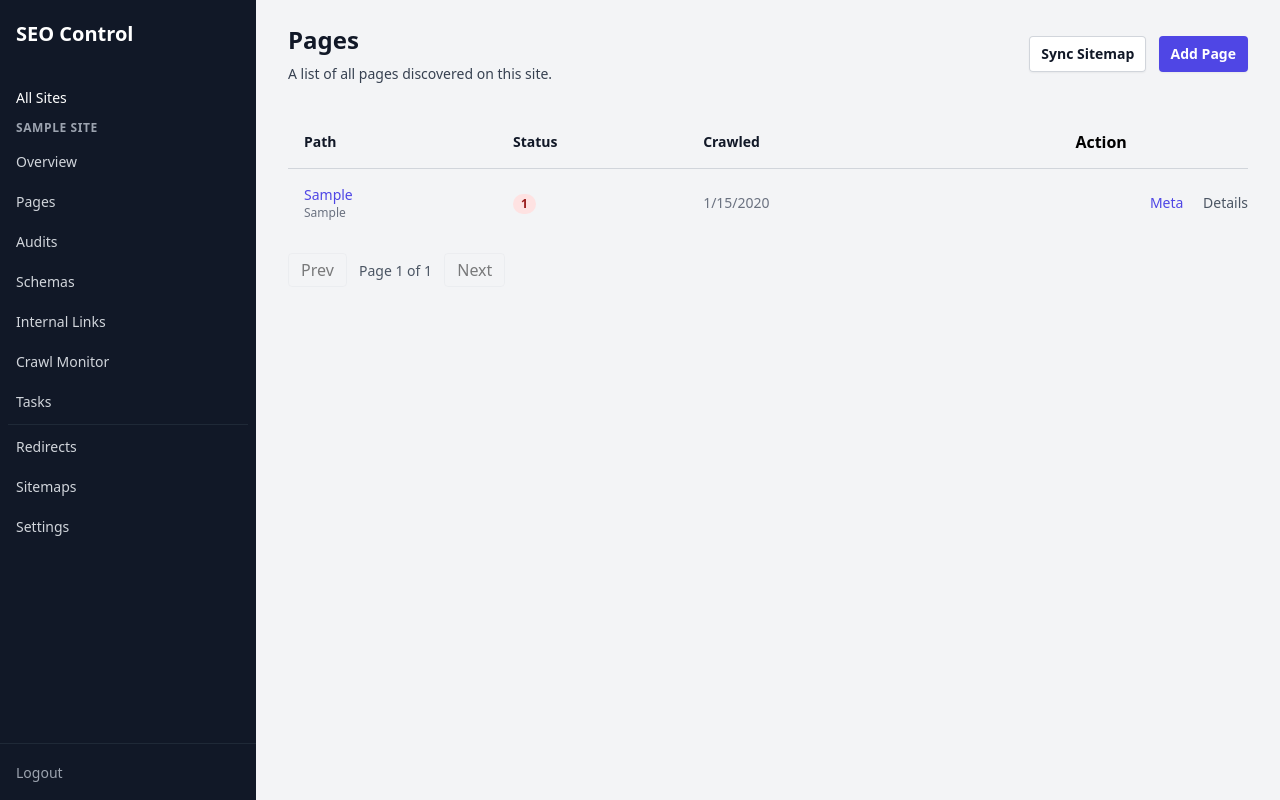
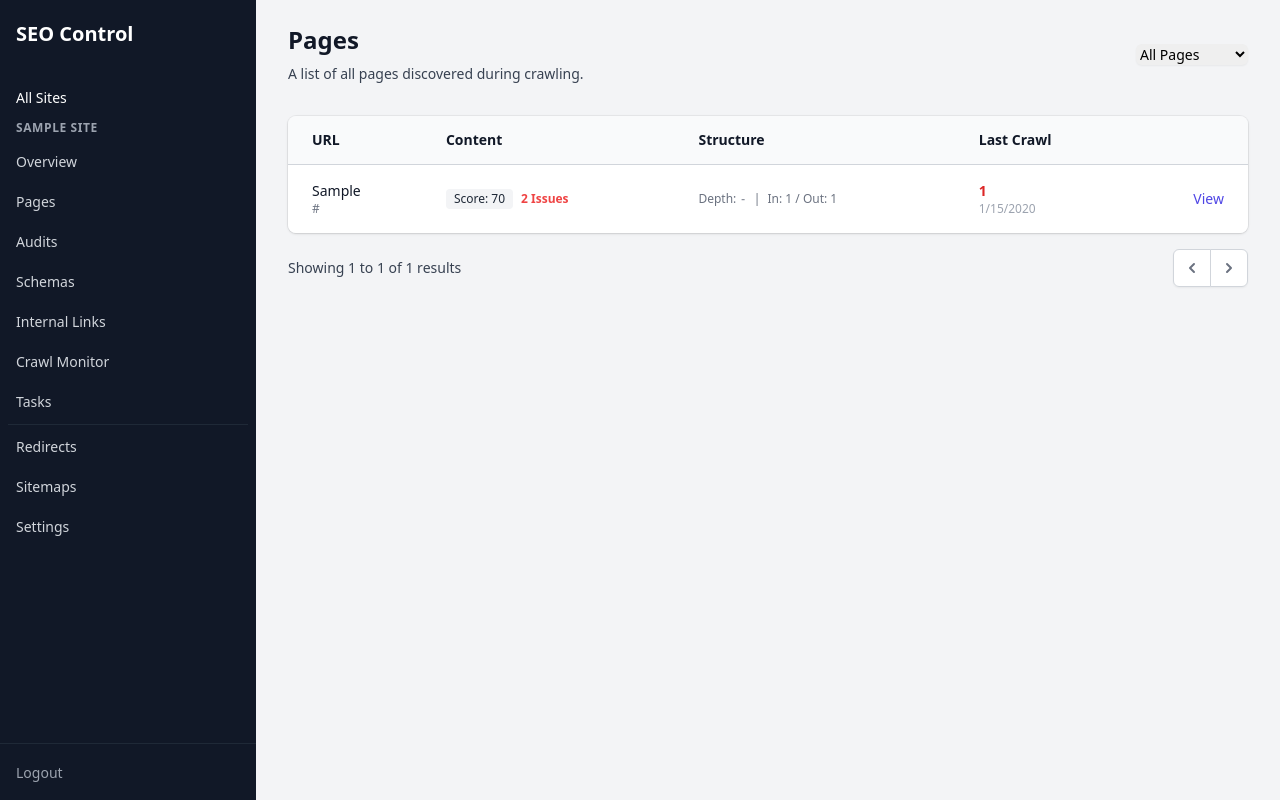
Before and after one commit to gemmey1020/new-seo, a Laravel app: page /sites/1/pages in a window 1280 px wide. Run offline with Laravel 10, Linux system fonts and the light colour scheme; a user stored in the database is signed in; tables that the repository leaves empty hold one stand-in row (values such as "Sample post"); settings files or empty folders that the repository lacks are supplied; some libraries are stand-ins or nearby versions.

Commit message:
refactor: Redesign crawl monitor UI to display runs in a table and introduce a detailed view for individual pages.

```diff
--- a/app/Http/Controllers/Api/V1/PageController.php
+++ b/app/Http/Controllers/Api/V1/PageController.php
@@ -14,7 +14,19 @@ class PageController extends Controller
      */
     public function index(Request $request, $siteId)
     {
-        return Page::where('site_id', $siteId)->paginate(50);
+        $query = Page::where('site_id', $siteId)->orderBy('id', 'asc');
+
+        // Filter: Orphans
+        if ($request->has('orphan') && $request->boolean('orphan')) {
+            $query->doesntHave('inboundLinks')->where('path', '!=', '/');
+        }
+
+        $pages = $query->paginate(50);
+
+        // Append Computed Attributes for UI
+        $pages->getCollection()->each->setAppends(['analysis', 'structure']);
+
+        return $pages;
     }
 
     /**
@@ -32,7 +44,9 @@ class PageController extends Controller
      */
     public function show($siteId, $pageId)
     {
-        return Page::where('site_id', $siteId)->findOrFail($pageId);
+        $page = Page::where('site_id', $siteId)->findOrFail($pageId);
+        $page->setAppends(['analysis', 'structure']);
+        return $page;
     }
 
     /**
--- a/resources/views/sites/pages/index.blade.php
+++ b/resources/views/sites/pages/index.blade.php
@@ -4,170 +4,163 @@
 <div class="sm:flex sm:items-center">
     <div class="sm:flex-auto">
         <h1 class="text-2xl font-semibold text-gray-900">Pages</h1>
-        <p class="mt-2 text-sm text-gray-700">A list of all pages discovered on this site.</p>
+        <p class="mt-2 text-sm text-gray-700">A list of all pages discovered during crawling.</p>
     </div>
-    <div class="mt-4 sm:ml-16 sm:mt-0 sm:flex-none">
-        <button onclick="importSitemap()" class="mr-2 rounded bg-white px-3 py-2 text-sm font-semibold text-gray-900 shadow-sm ring-1 ring-inset ring-gray-300 hover:bg-gray-50">Sync Sitemap</button>
-        <button onclick="createPage()" class="rounded bg-indigo-600 px-3 py-2 text-sm font-semibold text-white shadow-sm hover:bg-indigo-500">Add Page</button>
+    <div class="mt-4 sm:mt-0 sm:ml-16 sm:flex-none">
+        <select id="filter-orphan" onchange="loadPages(1)" class="block w-full rounded-md border-gray-300 shadow-sm focus:border-indigo-500 focus:ring-indigo-500 sm:text-sm">
+            <option value="0">All Pages</option>
+            <option value="1">Orphans Only</option>
+        </select>
     </div>
 </div>
 
-<div class="mt-8 flow-root">
-    <div class="-mx-4 -my-2 overflow-x-auto sm:-mx-6 lg:-mx-8">
-        <div class="inline-block min-w-full py-2 align-middle sm:px-6 lg:px-8">
+<div class="mt-8 flex flex-col">
+    <div class="-my-2 -mx-4 overflow-x-auto sm:-mx-6 lg:-mx-8">
+        <div class="inline-block min-w-full py-2 align-middle md:px-6 lg:px-8">
+            <div class="overflow-hidden shadow ring-1 ring-black ring-opacity-5 md:rounded-lg">
                 <table class="min-w-full divide-y divide-gray-300">
-                <thead>
+                    <thead class="bg-gray-50">
                         <tr>
-                        <th class="py-3.5 pl-4 pr-3 text-left text-sm font-semibold text-gray-900">Path</th>
-                        <th class="px-3 py-3.5 text-left text-sm font-semibold text-gray-900">Status</th>
-                        <th class="px-3 py-3.5 text-left text-sm font-semibold text-gray-900">Crawled</th>
-                        <th class="relative py-3.5 pl-3 pr-4 sm:pr-0">Action</th>
+                            <th scope="col" class="py-3.5 pl-4 pr-3 text-left text-sm font-semibold text-gray-900 sm:pl-6">URL</th>
+                            <th scope="col" class="px-3 py-3.5 text-left text-sm font-semibold text-gray-900">Content</th>
+                            <th scope="col" class="px-3 py-3.5 text-left text-sm font-semibold text-gray-900">Structure</th>
+                            <th scope="col" class="px-3 py-3.5 text-left text-sm font-semibold text-gray-900">Last Crawl</th>
+                            <th scope="col" class="relative py-3.5 pl-3 pr-4 sm:pr-6">
+                                <span class="sr-only">View</span>
+                            </th>
                         </tr>
                     </thead>
-                <tbody class="divide-y divide-gray-200" id="pages-table-body">
-                    <!-- JS Populated -->
+                    <tbody id="pages-table-body" class="divide-y divide-gray-200 bg-white">
+                        <tr>
+                            <td colspan="5" class="py-4 text-center text-sm text-gray-500">Loading...</td>
+                        </tr>
                     </tbody>
                 </table>
             </div>
         </div>
-    <!-- Pagination -->
-    <div class="mt-4" id="pagination-controls"></div>
     </div>
+</div>
+
+<div class="mt-4 flex items-center justify-between">
+    <div class="flex-1 flex justify-between sm:hidden">
+        <button onclick="changePage(-1)" id="mobile-prev" class="relative inline-flex items-center px-4 py-2 border border-gray-300 text-sm font-medium rounded-md text-gray-700 bg-white hover:bg-gray-50">Previous</button>
+        <button onclick="changePage(1)" id="mobile-next" class="ml-3 relative inline-flex items-center px-4 py-2 border border-gray-300 text-sm font-medium rounded-md text-gray-700 bg-white hover:bg-gray-50">Next</button>
+    </div>
+    <div class="hidden sm:flex-1 sm:flex sm:items-center sm:justify-between">
+        <div>
+            <p class="text-sm text-gray-700">
+                Showing <span class="font-medium" id="page-from">0</span> to <span class="font-medium" id="page-to">0</span> of <span class="font-medium" id="page-total">0</span> results
+            </p>
+        </div>
+        <div>
+            <nav class="relative z-0 inline-flex rounded-md shadow-sm -space-x-px" aria-label="Pagination">
+                <button onclick="changePage(-1)" id="desk-prev" class="relative inline-flex items-center px-2 py-2 rounded-l-md border border-gray-300 bg-white text-sm font-medium text-gray-500 hover:bg-gray-50">
+                    <span class="sr-only">Previous</span>
+                    <!-- Chevron Left -->
+                    <svg class="h-5 w-5" xmlns="http://www.w3.org/2000/svg" viewBox="0 0 20 20" fill="currentColor"><path fill-rule="evenodd" d="M12.707 5.293a1 1 0 010 1.414L9.414 10l3.293 3.293a1 1 0 01-1.414 1.414l-4-4a1 1 0 010-1.414l4-4a1 1 0 011.414 0z" clip-rule="evenodd" /></svg>
+                </button>
+                <button onclick="changePage(1)" id="desk-next" class="relative inline-flex items-center px-2 py-2 rounded-r-md border border-gray-300 bg-white text-sm font-medium text-gray-500 hover:bg-gray-50">
+                    <span class="sr-only">Next</span>
+                    <!-- Chevron Right -->
+                    <svg class="h-5 w-5" xmlns="http://www.w3.org/2000/svg" viewBox="0 0 20 20" fill="currentColor"><path fill-rule="evenodd" d="M7.293 14.707a1 1 0 010-1.414L10.586 10 7.293 6.707a1 1 0 011.414-1.414l4 4a1 1 0 010 1.414l-4 4a1 1 0 01-1.414 0z" clip-rule="evenodd" /></svg>
+                </button>
+            </nav>
+        </div>
+    </div>
+</div>
+@endsection
 
 @push('scripts')
 <script>
-    // C.3 - Toast notification system for visual feedback
-    function showToast(message, type = 'success') {
-        const toast = document.createElement('div');
-        toast.className = `fixed top-4 right-4 px-4 py-3 rounded shadow-lg z-50 transition-opacity duration-300 ${
-            type === 'success' ? 'bg-green-500 text-white' :
-            type === 'error' ? 'bg-red-500 text-white' :
-            'bg-blue-500 text-white'
-        }`;
-        toast.textContent = message;
-        document.body.appendChild(toast);
-        setTimeout(() => {
-            toast.style.opacity = '0';
-            setTimeout(() => toast.remove(), 300);
-        }, 3000);
+    let currentPage = 1;
+    let lastPage = 1;
+
+    async function loadPages(page = 1) {
+        currentPage = page;
+        const orphan = document.getElementById('filter-orphan').value;
+        const tbody = document.getElementById('pages-table-body');
+
+        tbody.innerHTML = '<tr><td colspan="5" class="py-4 text-center text-sm text-gray-500">Loading...</td></tr>';
+
+        try {
+            const res = await api(`/sites/${SITE_ID}/pages?page=${page}&orphan=${orphan}`);
+            renderTable(res.data);
+            updatePagination(res);
+        } catch (e) {
+            tbody.innerHTML = '<tr><td colspan="5" class="py-4 text-center text-sm text-red-500">Error loading pages.</td></tr>';
+        }
     }
 
-    async function loadPages(pageUrl = `/sites/${SITE_ID}/pages`) {
-        // Strip API_BASE if handled by api(), but pagination returns full URL.
-        // Our api helper appends API_BASE.
-        // So we need to handle pagination links carefully.
-        // Pagination return: "http://localhost/api/v1/sites/..."
-        // api() expects endpoint relative to v1.
-
-        let endpoint = pageUrl;
-        if (pageUrl.includes('/api/v1')) {
-             endpoint = pageUrl.split('/api/v1')[1];
-        }
-
-        const res = await api(endpoint);
+    function renderTable(pages) {
         const tbody = document.getElementById('pages-table-body');
-
-        if (!res.data || res.data.length === 0) {
-            tbody.innerHTML = `<tr><td colspan="4" class="py-8 text-center text-gray-500">No pages found. Use "Add Page" or "Sync Sitemap" to populate.</td></tr>`;
-            document.getElementById('pagination-controls').innerHTML = '';
+        if (pages.length === 0) {
+            tbody.innerHTML = '<tr><td colspan="5" class="py-4 text-center text-sm text-gray-500">No pages found.</td></tr>';
             return;
         }
 
-        tbody.innerHTML = res.data.map(page => `
+        tbody.innerHTML = pages.map(page => {
+            const analysis = page.analysis || {};
+            const structure = page.structure || {};
+            const score = analysis.score ?? 0;
+            const issues = (analysis.issues || []).length;
+            const statusColor = page.http_status_last === 200 ? 'text-green-600' : 'text-red-600';
+
+            return `
                 <tr>
-                <td class="whitespace-nowrap py-4 pl-4 pr-3 text-sm font-medium text-gray-900">
-                    <a href="/sites/${SITE_ID}/pages/${page.id}" class="text-indigo-600 hover:text-indigo-900">${page.path}</a>
-                    <div class="text-xs text-gray-500">${page.page_type || 'General'}</div>
+                    <td class="whitespace-nowrap py-4 pl-4 pr-3 text-sm sm:pl-6">
+                        <div class="font-medium text-gray-900 truncate max-w-md" title="${page.url}">${page.path}</div>
+                        <div class="text-gray-500 text-xs">${page.url}</div>
                     </td>
                     <td class="whitespace-nowrap px-3 py-4 text-sm text-gray-500">
-                    <span class="inline-flex rounded-full bg-${page.http_status_last === 200 ? 'green' : 'red'}-100 px-2 text-xs font-semibold leading-5 text-${page.http_status_last === 200 ? 'green' : 'red'}-800">
-                        ${page.http_status_last || 'N/A'}
+                        <div class="flex items-center gap-2">
+                             <span class="inline-flex items-center px-2 py-0.5 rounded text-xs font-medium bg-gray-100 text-gray-800">
+                                Score: ${score}
                              </span>
+                             <span class="${issues > 0 ? 'text-red-500 font-bold' : 'text-green-500'} text-xs">
+                                ${issues} Issues
+                             </span>
+                        </div>
                     </td>
                     <td class="whitespace-nowrap px-3 py-4 text-sm text-gray-500">
-                    ${page.last_crawled_at ? new Date(page.last_crawled_at).toLocaleDateString() : 'Never'}
+                        <div class="text-xs">
+                            Depth: <span class="font-mono">${structure.depth_from_home ?? '-'}</span>
+                            <span class="mx-1">|</span>
+                            In: ${structure.inbound_count} / Out: ${structure.outbound_count}
+                        </div>
+                        ${structure.is_orphan ? '<span class="inline-flex items-center px-2 py-0.5 rounded text-xs font-medium bg-yellow-100 text-yellow-800 mt-1">Orphan</span>' : ''}
                     </td>
-                <td class="relative whitespace-nowrap py-4 pl-3 pr-4 text-right text-sm font-medium sm:pr-0">
-                    <a href="/sites/${SITE_ID}/pages/${page.id}/meta" class="text-indigo-600 hover:text-indigo-900 mr-4">Meta</a>
-                    <a href="/sites/${SITE_ID}/pages/${page.id}" class="text-gray-600 hover:text-gray-900">Details</a>
+                    <td class="whitespace-nowrap px-3 py-4 text-sm text-gray-500">
+                        ${page.http_status_last ? `<span class="${statusColor} font-bold">${page.http_status_last}</span>` : '<span class="text-gray-400">Pending</span>'}
+                        <div class="text-xs text-gray-400">${page.last_crawled_at ? new Date(page.last_crawled_at).toLocaleDateString() : 'Never'}</div>
+                    </td>
+                    <td class="relative whitespace-nowrap py-4 pl-3 pr-4 text-right text-sm font-medium sm:pr-6">
+                        <a href="/sites/${SITE_ID}/pages/${page.id}" class="text-indigo-600 hover:text-indigo-900">View</a>
                     </td>
                 </tr>
-        `).join('');
-
-        // Simple Next/Prev
-        const pag = document.getElementById('pagination-controls');
-        pag.innerHTML = `
-            <button ${!res.prev_page_url ? 'disabled' : ''} onclick="loadPages('${res.prev_page_url}')" class="px-3 py-1 border rounded disabled:opacity-50">Prev</button>
-            <span class="px-2 text-sm text-gray-600">Page ${res.current_page} of ${res.last_page}</span>
-            <button ${!res.next_page_url ? 'disabled' : ''} onclick="loadPages('${res.next_page_url}')" class="px-3 py-1 border rounded disabled:opacity-50">Next</button>
             `;
+        }).join('');
     }
 
-    // C.1 - Sync Sitemap with visual feedback
-    async function importSitemap() {
-        if(!confirm('Import/Sync sitemaps now?')) return;
+    function updatePagination(res) {
+        lastPage = res.last_page;
+        document.getElementById('page-from').textContent = res.from || 0;
+        document.getElementById('page-to').textContent = res.to || 0;
+        document.getElementById('page-total').textContent = res.total || 0;
 
-        const btn = event.target;
-        const originalText = btn.textContent;
-        btn.textContent = 'Syncing...';
-        btn.disabled = true;
+        const prevBtn = document.getElementById('desk-prev');
+        const nextBtn = document.getElementById('desk-next');
 
-        try {
-            const result = await api(`/sites/${SITE_ID}/pages/import-sitemap`, 'POST');
-            showToast('Sitemap sync initiated! Pages will appear after processing.', 'success');
-            // Reload pages after short delay to show new data
-            setTimeout(() => loadPages(), 1500);
-        } catch(e) {
-            const errorMsg = e.message || 'Error triggering import.';
-            showToast(errorMsg, 'error');
-        } finally {
-            btn.textContent = originalText;
-            btn.disabled = false;
+        prevBtn.disabled = res.current_page <= 1;
+        nextBtn.disabled = res.current_page >= res.last_page;
+    }
+
+    function changePage(delta) {
+        const newPage = currentPage + delta;
+        if (newPage >= 1 && newPage <= lastPage) {
+            loadPages(newPage);
         }
     }
 
-    // C.2 - Add Page with modal-style prompt and feedback
-    async function createPage() {
-        const path = prompt('Enter page path (e.g. /about):');
-        if(!path) return;
-
-        // Validate path starts with /
-        if (!path.startsWith('/')) {
-            showToast('Path must start with /', 'error');
-            return;
-        }
-
-        const btn = event.target;
-        const originalText = btn.textContent;
-        btn.textContent = 'Adding...';
-        btn.disabled = true;
-
-        try {
-            // Build full URL from site domain
-            const siteInfo = await api(`/sites/${SITE_ID}`);
-            const fullUrl = `https://${siteInfo.domain}${path}`;
-
-            await api(`/sites/${SITE_ID}/pages`, 'POST', {
-                url: fullUrl,
-                path: path,
-                site_id: SITE_ID,
-                page_type: 'general',
-                index_status: 'unknown',
-                depth_level: path.split('/').filter(Boolean).length
-            });
-
-            showToast(`Page "${path}" created successfully!`, 'success');
-            loadPages();
-        } catch(e) {
-            const errorMsg = e.message || 'Failed to create page.';
-            showToast(errorMsg, 'error');
-        } finally {
-            btn.textContent = originalText;
-            btn.disabled = false;
-        }
-    }
-
-    loadPages();
+    document.addEventListener('DOMContentLoaded', () => loadPages(1));
 </script>
 @endpush
-@endsection
```
Also changed, not shown: resources/views/sites/crawl/index.blade.php (+69 -110 lines), resources/views/sites/links/index.blade.php (+89 -25 lines), resources/views/sites/pages/show.blade.php (added, +191 -0 lines). Lines whose indentation alone changed are shown as unchanged.
